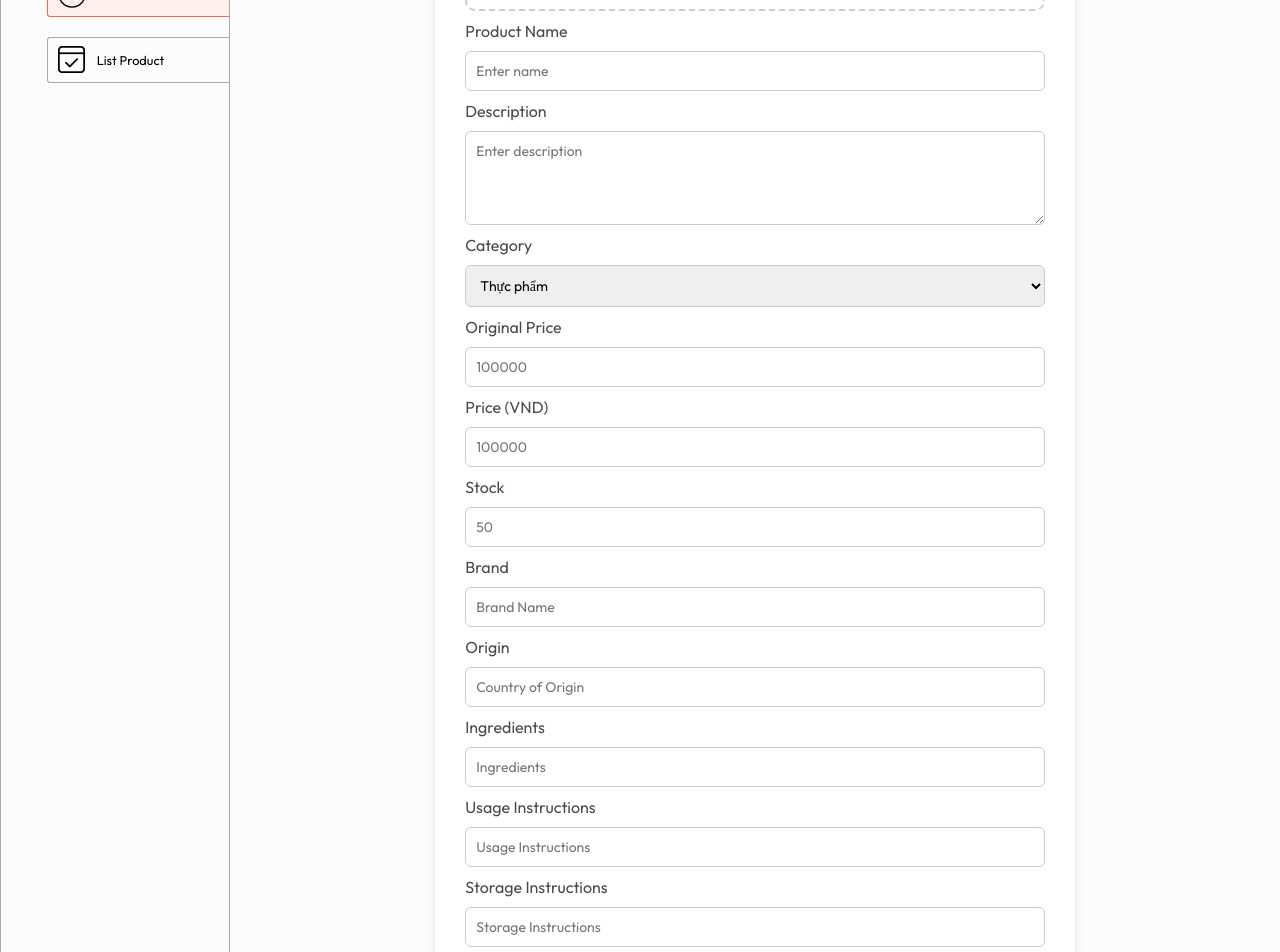
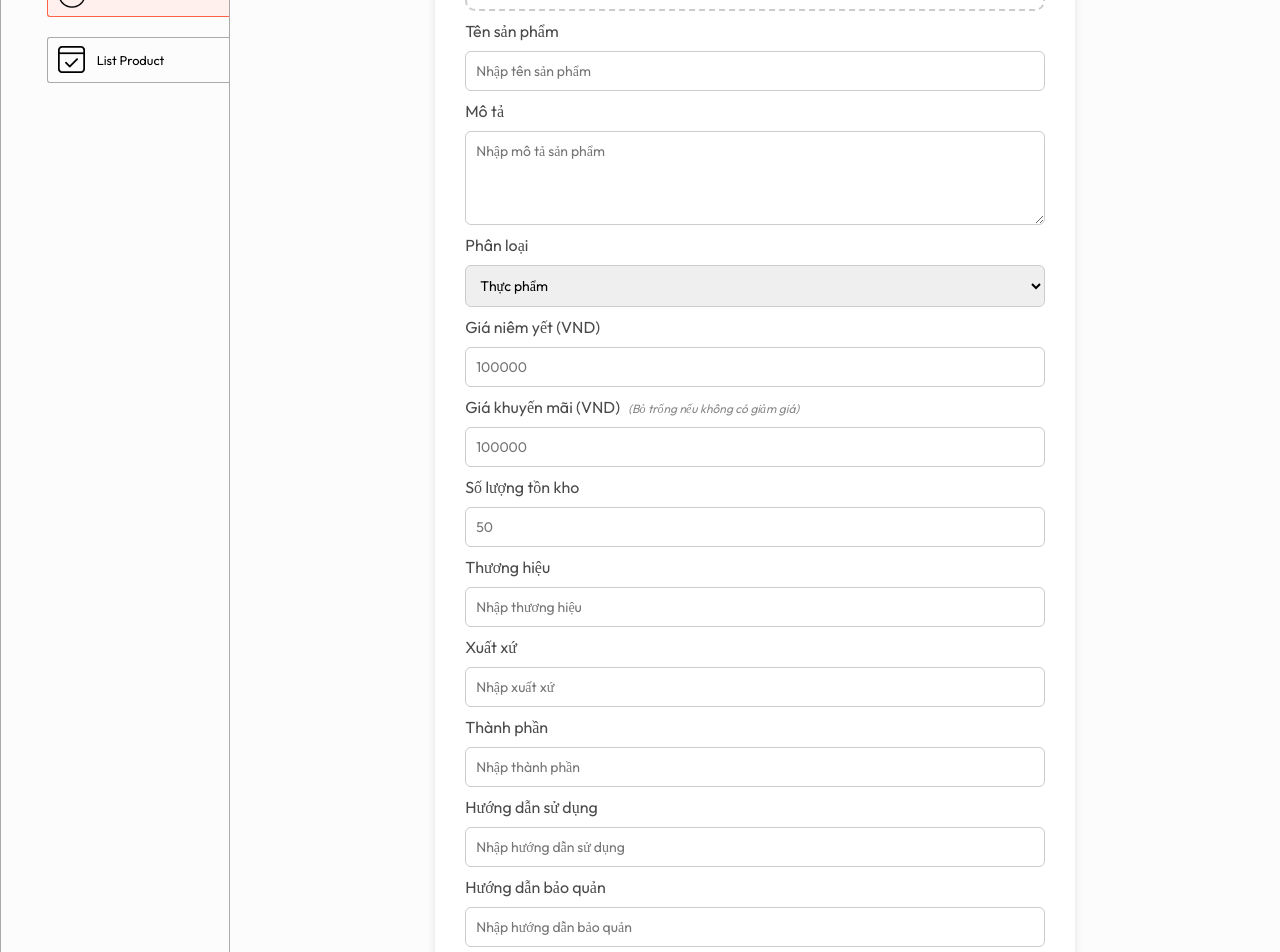
Before and after one commit to lambaluan2609/Food-Del, a React (Vite) app in the folder admin/: page /add-product in a window 1280 px wide. Shown: the part 280-1232 px from the top of the page. Built offline with nearby package versions, Linux system fonts and the light colour scheme; no server answers.

Commit message:
fix product

```diff
--- a/admin/src/pages/Add/Add.jsx
+++ b/admin/src/pages/Add/Add.jsx
@@ -64,7 +64,7 @@ const Add = ({ url }) => {
         <div className='add'>
             <form className="flex-col" onSubmit={onSubmitHandler}>
                 <div className="add-img-upload flex-col">
-                    <p>Upload Image</p>
+                    <p>Tải hình ảnh</p>
                     <label htmlFor="image">
                         <img src={image ? URL.createObjectURL(image) : assets.upload_area} alt="" />
                     </label>
@@ -72,18 +72,18 @@ const Add = ({ url }) => {
                 </div>
 
                 <div className="add-product-name flex-col">
-                    <p>Recipe Name</p>
+                    <p>Tên công thức</p>
                     <input onChange={onChangeHandler} value={data.name} type="text" name='name' placeholder='Enter name' required />
                 </div>
 
                 <div className="add-product-description flex-col">
-                    <p>Description</p>
+                    <p>Mô tả</p>
                     <textarea onChange={onChangeHandler} value={data.description} name="description" rows="4" placeholder='Enter description' required></textarea>
                 </div>
 
                 <div className="add-category-price">
                     <div className='add-category flex-col'>
-                        <p>Category</p>
+                        <p>Phân loại</p>
                         <select onChange={onChangeHandler} name="category">
                             <option value="Món chính">Món chính</option>
                             <option value="Healthy">Healthy</option>
@@ -98,39 +98,39 @@ const Add = ({ url }) => {
 
                 <div className="add-product-details">
                     <div className="add-ingredients flex-col">
-                        <p>Ingredients</p>
+                        <p>Nguyên liệu</p>
                         <textarea onChange={onChangeHandler} value={data.ingredients} name="ingredients" rows="3" placeholder='List ingredients' required></textarea>
                     </div>
 
                     <div className="add-steps flex-col">
-                        <p>Steps</p>
+                        <p>Các bước thực hiện</p>
                         <textarea onChange={onChangeHandler} value={data.steps} name="steps" rows="4" placeholder='Describe steps' required></textarea>
                     </div>
 
                     <div className="add-meta flex-col">
-                        <p>Cooking Time (minutes)</p>
+                        <p>Thời gian nấu (phút)</p>
                         <input onChange={onChangeHandler} value={data.cookingTime} type="number" name="cookingTime" placeholder='30' required />
                     </div>
                     <div className="add-meta flex-col">
-                        <p>Calories (cal)</p>
+                        <p>Lượng Calories (cal)</p>
                         <input onChange={onChangeHandler} value={data.calories} type="number" name="calories" placeholder='100' required />
                     </div>
                     <div className="add-meta flex-col">
-                        <p>Servings</p>
+                        <p>Khẩu phần</p>
                         <input onChange={onChangeHandler} value={data.servings} type="number" name="servings" placeholder='2' required />
                     </div>
 
                     <div className="add-meta flex-col">
-                        <p>Difficulty</p>
+                        <p>Độ khó</p>
                         <select onChange={onChangeHandler} name="difficulty">
-                            <option value="Easy">Easy</option>
-                            <option value="Medium">Medium</option>
-                            <option value="Hard">Hard</option>
+                            <option value="Easy">Dễ</option>
+                            <option value="Medium">Vừa</option>
+                            <option value="Hard">Khó</option>
                         </select>
                     </div>
 
                     <div className="add-meta flex-col">
-                        <p>Author</p>
+                        <p>Tác giả</p>
                         <input onChange={onChangeHandler} value={data.author} type="text" name="author" placeholder='Enter author name' required />
                     </div>
                     <div className="add-meta flex-col">
--- a/admin/src/pages/AddProduct/AddProduct.css
+++ b/admin/src/pages/AddProduct/AddProduct.css
@@ -122,3 +122,10 @@
         flex-direction: column;
     }
 }
+
+.optional-text {
+    font-size: 12px;
+    color: #888;
+    font-style: italic;
+    margin-left: 5px;
+}
--- a/admin/src/pages/AddProduct/AddProduct.jsx
+++ b/admin/src/pages/AddProduct/AddProduct.jsx
@@ -18,21 +18,29 @@ const AddProduct = ({ url }) => {
         ingredients: "",
         usageInstructions: "",
         storageInstructions: "",
-        // weight: "",
-        // discount: "",
-        // ratings: "",
     });
 
+    // Xử lý thay đổi input
     const onChangeHandler = (event) => {
         const { name, value } = event.target;
         setData((prevData) => ({ ...prevData, [name]: value }));
     };
 
+    // Xử lý gửi form
     const onSubmitHandler = async (event) => {
         event.preventDefault();
         const formData = new FormData();
-        for (const key in data) {
-            formData.append(key, data[key]);
+
+        // Nếu không nhập giá khuyến mãi, gán bằng giá niêm yết
+        const finalPrice = data.price.trim() === "" ? data.originalPrice : data.price;
+
+        const productData = {
+            ...data,
+            price: finalPrice  // Gán giá khuyến mãi hoặc lấy giá niêm yết nếu khuyến mãi không có
+        };
+
+        for (const key in productData) {
+            formData.append(key, productData[key]);
         }
         formData.append("image", image);
 
@@ -51,9 +59,6 @@ const AddProduct = ({ url }) => {
                     ingredients: "",
                     usageInstructions: "",
                     storageInstructions: "",
-                    // weight: "",
-                    // discount: "",
-                    // ratings: "",
                 });
                 setImage(false);
                 toast.success(response.data.message);
@@ -70,7 +75,7 @@ const AddProduct = ({ url }) => {
         <div className='add-product'>
             <form className="flex-col" onSubmit={onSubmitHandler}>
                 <div className="add-img-upload flex-col">
-                    <p>Upload Image</p>
+                    <p>Tải hình ảnh</p>
                     <label htmlFor="image">
                         <img src={image ? URL.createObjectURL(image) : assets.upload_area} alt="" />
                     </label>
@@ -78,17 +83,17 @@ const AddProduct = ({ url }) => {
                 </div>
 
                 <div className="add-product-name flex-col">
-                    <p>Product Name</p>
-                    <input onChange={onChangeHandler} value={data.name} type="text" name='name' placeholder='Enter name' required />
+                    <p>Tên sản phẩm</p>
+                    <input onChange={onChangeHandler} value={data.name} type="text" name='name' placeholder='Nhập tên sản phẩm' required />
                 </div>
 
                 <div className="add-product-description flex-col">
-                    <p>Description</p>
-                    <textarea onChange={onChangeHandler} value={data.description} name="description" rows="4" placeholder='Enter description' required></textarea>
+                    <p>Mô tả</p>
+                    <textarea onChange={onChangeHandler} value={data.description} name="description" rows="4" placeholder='Nhập mô tả sản phẩm' required></textarea>
                 </div>
 
                 <div className="add-category flex-col">
-                    <p>Category</p>
+                    <p>Phân loại</p>
                     <select onChange={onChangeHandler} name="category">
                         <option value="Thực phẩm">Thực phẩm</option>
                         <option value="Đồ uống">Đồ uống</option>
@@ -97,61 +102,46 @@ const AddProduct = ({ url }) => {
                 </div>
 
                 <div className='add-meta flex-col'>
-                    <p>Original Price</p>
-                    <input onChange={onChangeHandler} value={data.originalPrice} type='number' name='originalPrice' placeholder='100000' />
+                    <p>Giá niêm yết (VND)</p>
+                    <input onChange={onChangeHandler} value={data.originalPrice} type='number' name='originalPrice' placeholder='100000' required />
                 </div>
 
                 <div className="add-meta flex-col">
-                    <p>Price (VND)</p>
-                    <input onChange={onChangeHandler} value={data.price} type="number" name="price" placeholder='100000' required />
+                    <p>Giá khuyến mãi (VND) <span className="optional-text">(Bỏ trống nếu không có giảm giá)</span></p>
+                    <input onChange={onChangeHandler} value={data.price} type="number" name="price" placeholder='100000' />
                 </div>
 
                 <div className="add-meta flex-col">
-                    <p>Stock</p>
+                    <p>Số lượng tồn kho</p>
                     <input onChange={onChangeHandler} value={data.stock} type="number" name="stock" placeholder='50' required />
                 </div>
 
                 <div className="add-meta flex-col">
-                    <p>Brand</p>
-                    <input onChange={onChangeHandler} value={data.brand} type="text" name="brand" placeholder='Brand Name' required />
+                    <p>Thương hiệu</p>
+                    <input onChange={onChangeHandler} value={data.brand} type="text" name="brand" placeholder='Nhập thương hiệu' required />
                 </div>
 
                 <div className="add-meta flex-col">
-                    <p>Origin</p>
-                    <input onChange={onChangeHandler} value={data.origin} type="text" name="origin" placeholder='Country of Origin' />
+                    <p>Xuất xứ</p>
+                    <input onChange={onChangeHandler} value={data.origin} type="text" name="origin" placeholder='Nhập xuất xứ' />
                 </div>
 
                 <div className="add-meta flex-col">
-                    <p>Ingredients</p>
-                    <input onChange={onChangeHandler} value={data.ingredients} type="text" name="ingredients" placeholder='Ingredients' />
+                    <p>Thành phần</p>
+                    <input onChange={onChangeHandler} value={data.ingredients} type="text" name="ingredients" placeholder='Nhập thành phần' />
                 </div>
 
                 <div className="add-meta flex-col">
-                    <p>Usage Instructions</p>
-                    <input onChange={onChangeHandler} value={data.usageInstructions} type="text" name="usageInstructions" placeholder='Usage Instructions' />
+                    <p>Hướng dẫn sử dụng</p>
+                    <input onChange={onChangeHandler} value={data.usageInstructions} type="text" name="usageInstructions" placeholder='Nhập hướng dẫn sử dụng' />
                 </div>
 
                 <div className="add-meta flex-col">
-                    <p>Storage Instructions</p>
-                    <input onChange={onChangeHandler} value={data.storageInstructions} type="text" name="storageInstructions" placeholder='Storage Instructions' />
+                    <p>Hướng dẫn bảo quản</p>
+                    <input onChange={onChangeHandler} value={data.storageInstructions} type="text" name="storageInstructions" placeholder='Nhập hướng dẫn bảo quản' />
                 </div>
 
-                {/* <div className="add-meta flex-col">
-                    <p>Weight / Volume</p>
-                    <input onChange={onChangeHandler} value={data.weight} type="text" name="weight" placeholder='500g' />
-                </div>
-
-                <div className="add-meta flex-col">
-                    <p>Discount (%)</p>
-                    <input onChange={onChangeHandler} value={data.discount} type="number" name="discount" placeholder='10' />
-                </div>
-
-                <div className="add-meta flex-col">
-                    <p>Ratings (0-5)</p>
-                    <input onChange={onChangeHandler} value={data.ratings} type="number" name="ratings" placeholder='4.5' />
-                </div> */}
-
-                <button type='submit' className='add-btn'>ADD PRODUCT</button>
+                <button type='submit' className='add-btn'>THÊM SẢN PHẨM</button>
             </form>
         </div>
     );
--- a/admin/src/pages/List/List.jsx
+++ b/admin/src/pages/List/List.jsx
@@ -44,13 +44,13 @@ const List = ({ url }) => {
 
   return (
     <div className="list add flex-col">
-      <p>All Foods List</p>
+      <p>Tất cả công thức</p>
       <div className="list-table">
         <div className="list-table-format title">
-          <b>Image</b>
-          <b>Name</b>
-          <b>Category</b>
-          <b>Difficulty</b>
+          <b>Hình ảnh</b>
+          <b>Tên công thức</b>
+          <b>Phân loại</b>
+          <b>Độ khó</b>
           <b>Action</b>
         </div>
         {list.map((item, index) => (
```
Also changed, not shown: 2 other files (tests, documents, lock files or other folders).
